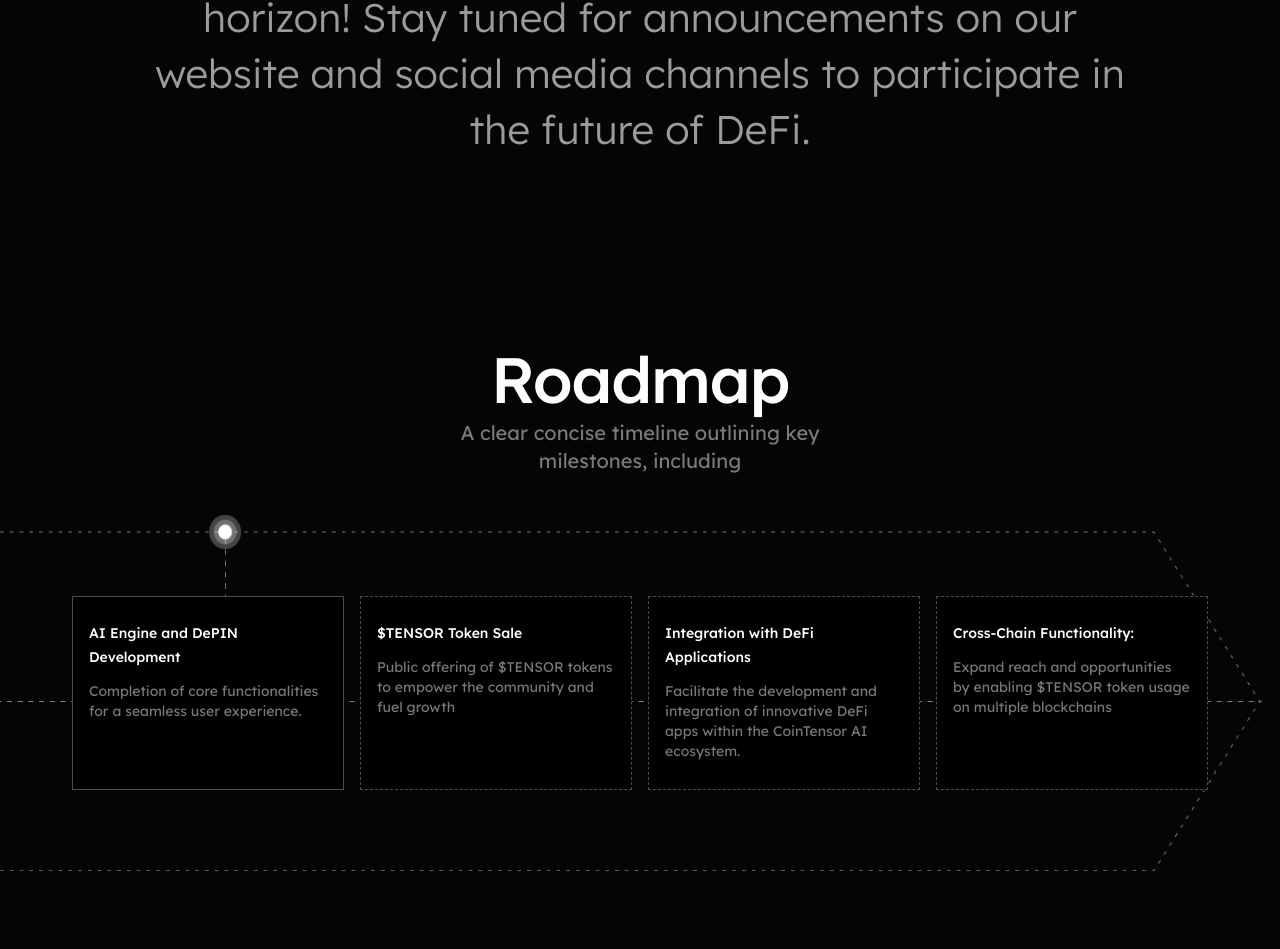
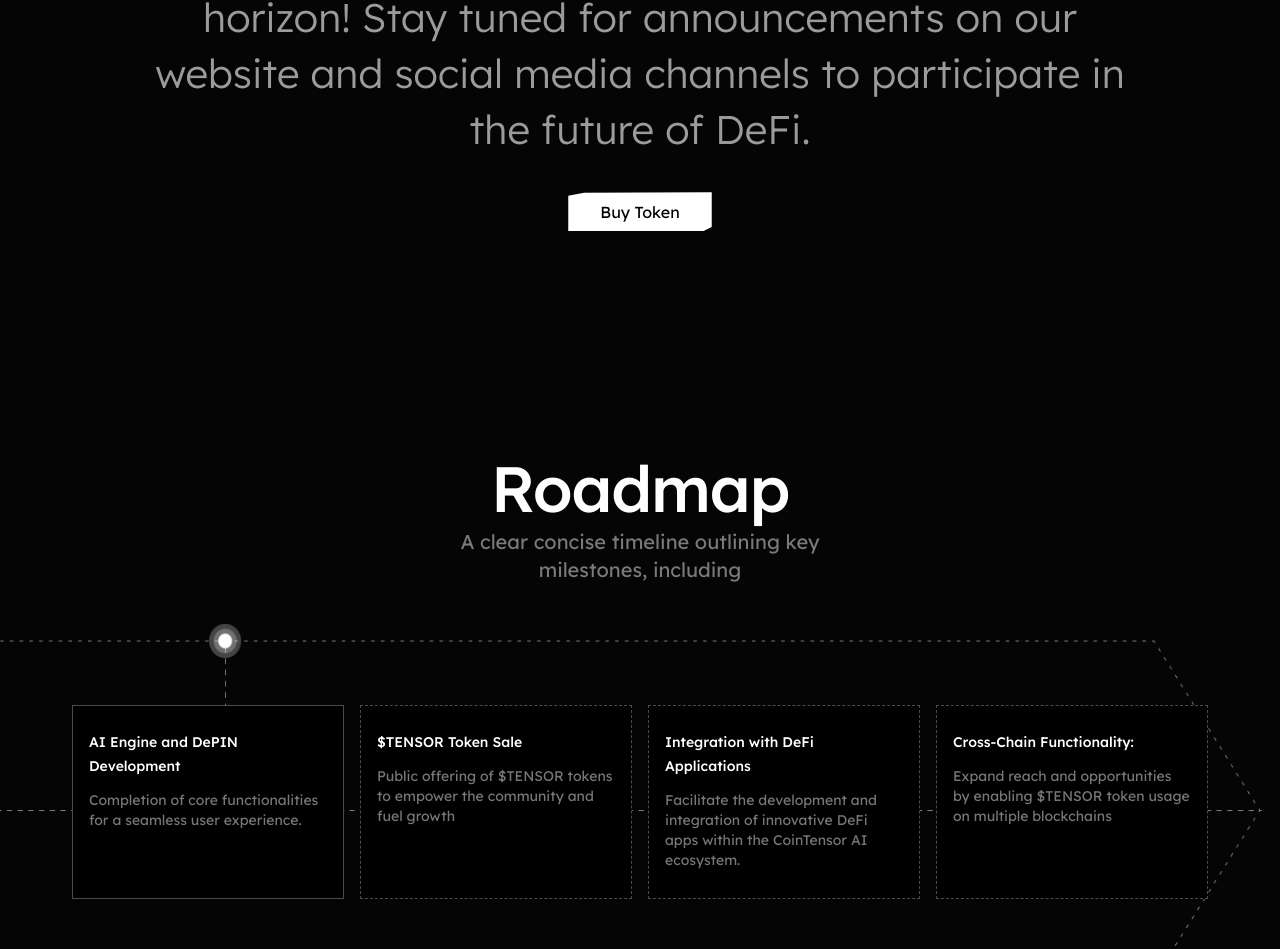
Before and after one commit to clintondl/j-yzy, a React (Vite) app: page / in a window 1280 px wide. Shown: the part 4741-5690 px from the top of the page. Built offline with nearby package versions, Linux system fonts and the light colour scheme; no server answers.

Commit message:
Add buy token button

```diff
--- a/src/component/SensorTokens.jsx
+++ b/src/component/SensorTokens.jsx
@@ -9,6 +9,16 @@
             announcements on our website and social media channels to
             participate in the future of DeFi.
           </p>
+          <div className="flex justify-center py-[35px]">
+            <a
+              href="https://app.uniswap.org/swap?outputCurrency=0x1ddbB18ECf92d02Bb386224F0d160f30305150dD&chain=ethereum"
+              target="_blank"
+              rel="noopener noreferrer"
+              className="btn arc-border w-fit"
+            >
+              Buy Token
+            </a>
+          </div>
         </div>
       </div>
     </section>
```
